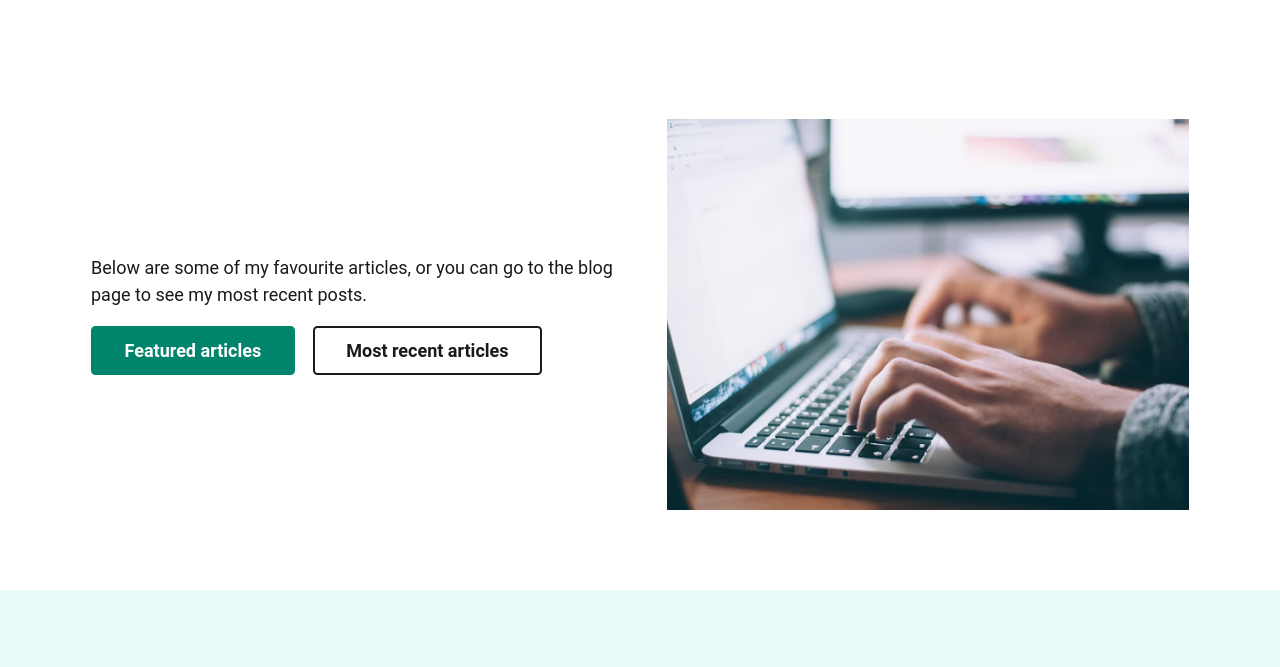
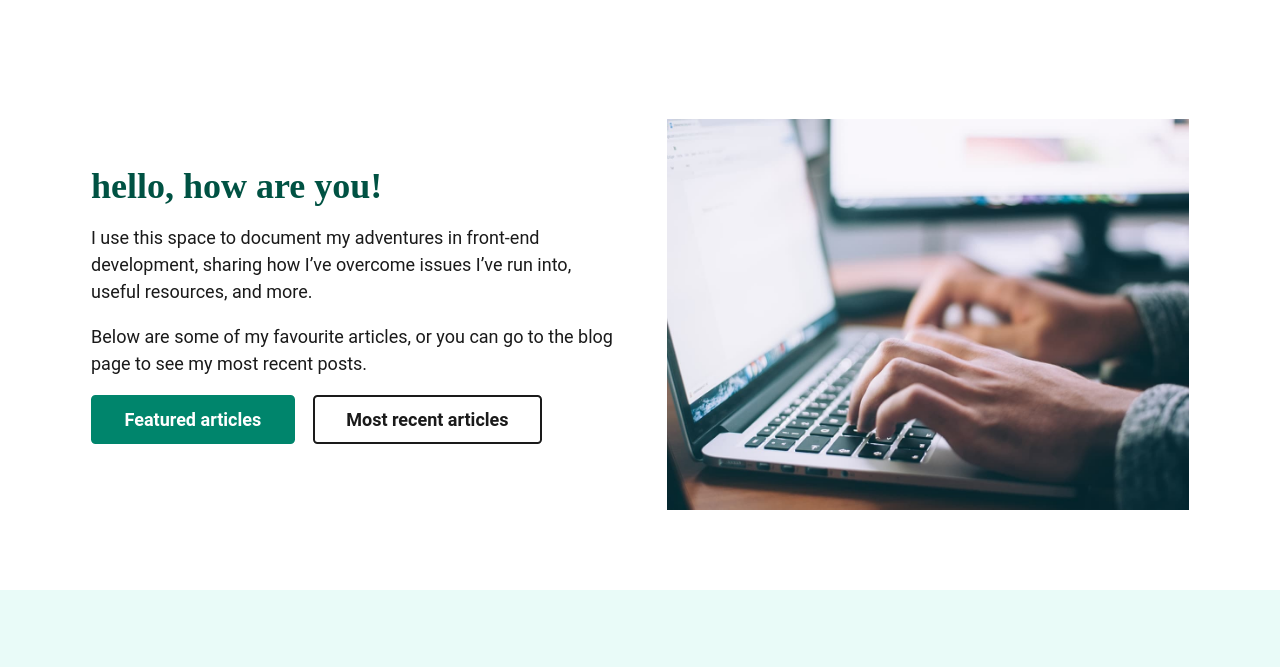
Before and after one commit to abdallahdaoud/11ty-blog-site, an Eleventy site: page src/index.njk in a window 1280 px wide. Shown: the part 88-755 px from the top of the page. Built offline with nearby package versions, Linux system fonts and the light colour scheme; Eleventy itself is replaced by a stand-in of ours; files that its build step writes are made by us from their sources.

Commit message:
add edit main page texts editing in the cms

```diff
--- a/src/index.njk
+++ b/src/index.njk
@@ -6,8 +6,8 @@ layout: 'base.njk'
 <section class="hero">
   <div class="container flow">
     <div class="hero__content flow">
-      <h1 class="section-title">{{ Welcome }}</h1>
-      <p>{{ intro }}</p>
+      <h1 class="section-title">{{ home.Welcome }}</h1>
+      <p>{{ home.intro }}</p>
       <p>Below are some of my favourite articles, or you can go to the blog page to see my most recent posts.</p>
       <div class="flex-group">
         <a href="#featured-articles" class="btn btn--primary">Featured articles</a>
```
